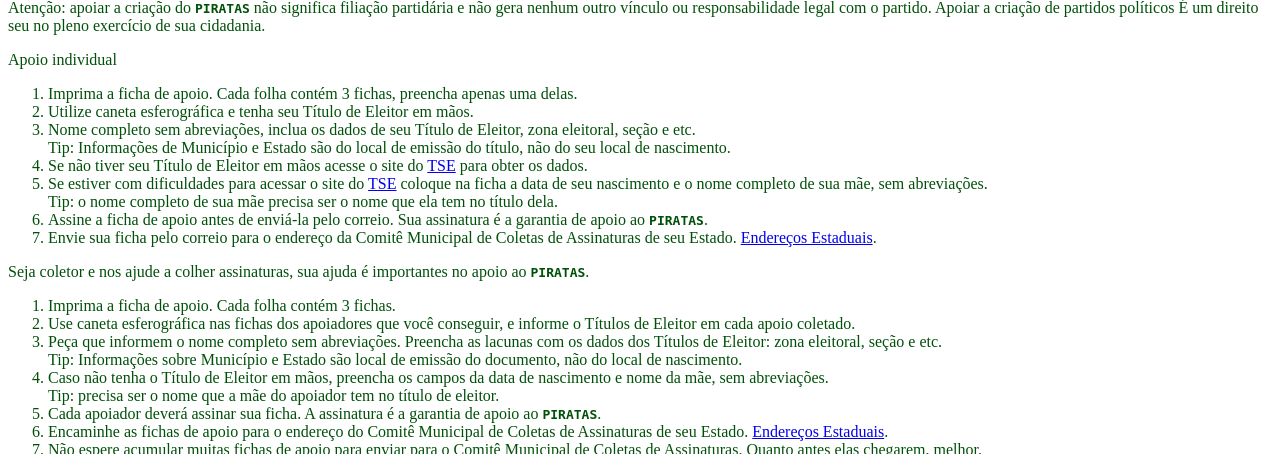
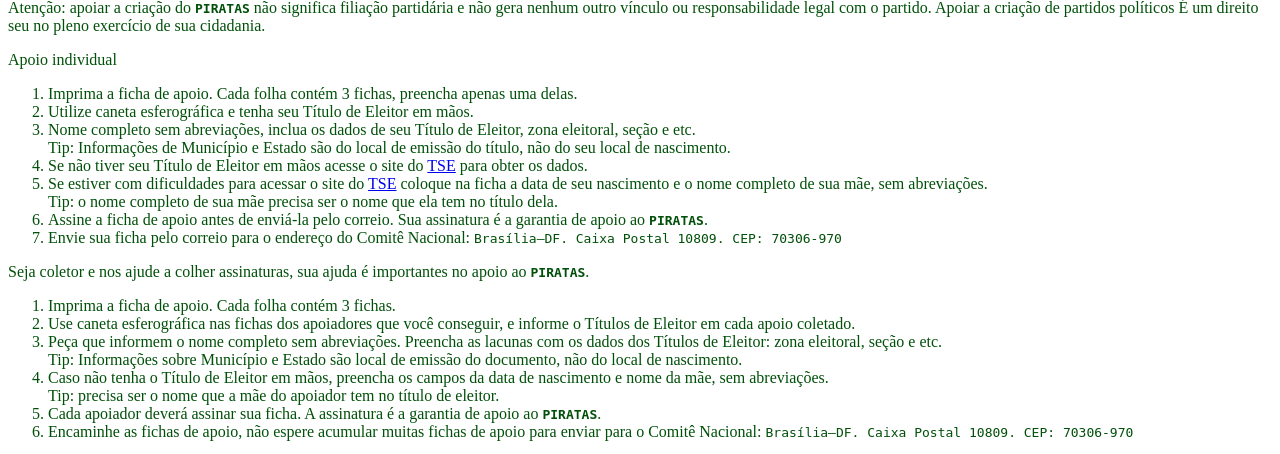
Before and after one commit to carloscosta/apoio-piratas, a Django app: page / in a window 1280 px wide. Shown: the part 487-941 px from the top of the page. Run offline with Django 3.2, Linux system fonts and the light colour scheme; some libraries are stand-ins or nearby versions.

Commit message:
Edit to include Brasilia inbox address.

```diff
--- a/apoio/apoio/templates/apoio/contatos.html
+++ b/apoio/apoio/templates/apoio/contatos.html
@@ -16,6 +16,8 @@
             <a href="https://twitter.com/PartidoPirataBR" text='big bolder'>Twitter</a>.
             visite nossa fanpage no
             <a href='https://www.facebook.com/PartidoPirata.BR' text='big bolder'>Facebook</a>.
+            Ou se preferir, envie uma carta para nosso Comitê Nacional no endereço
+            <code>Brasília–DF. Caixa Postal 10809. CEP: 70306-970</code>
         </p>
     </div>
 
--- a/apoio/apoio/templates/apoio/texto_apoio.html
+++ b/apoio/apoio/templates/apoio/texto_apoio.html
@@ -68,9 +68,12 @@
                 coloque na ficha a data de seu nascimento e o nome completo de sua mãe, sem abreviações.<br>
                 <span text="bold upper line-1 red">Tip</span>: o nome completo de sua mãe precisa ser o nome que ela tem no título dela.
             </li>
-            <li>Assine a ficha de apoio antes de enviá-la pelo correio. Sua assinatura é a garantia de apoio ao <strong><code>PIRATAS</code></strong>.</li>
-            <li>Envie sua ficha pelo correio para o endereço da Comitê Municipal de Coletas de Assinaturas de seu Estado.
-                <a href='#' text="big bolder">Endereços Estaduais</a>.</li>
+            <li>Assine a ficha de apoio antes de enviá-la pelo correio. Sua assinatura é a garantia de apoio ao
+                <strong><code>PIRATAS</code></strong>.</li>
+            <li>
+                Envie sua ficha pelo correio para o endereço do Comitê Nacional:
+                <code>Brasília–DF. Caixa Postal 10809. CEP: 70306-970</code>
+            </li>
         </ol>
     </div>
 
@@ -88,9 +91,10 @@
             <li>Caso não tenha o Título de Eleitor em mãos, preencha os campos da data de nascimento e nome da mãe, sem abreviações.<br>
                 <span text="bold upper line-1 red">Tip</span>: precisa ser o nome que a mãe do apoiador tem no título de eleitor.</li>
             <li>Cada apoiador deverá assinar sua ficha. A assinatura é a garantia de apoio ao <strong><code>PIRATAS</code></strong>.</li>
-            <li>Encaminhe as fichas de apoio para o endereço do Comitê Municipal de Coletas de Assinaturas de seu Estado.
-                <a href='#' text='big bolder'>Endereços Estaduais</a>.</li>
-            <li>Não espere acumular muitas fichas de apoio para enviar para o Comitê Municipal de Coletas de Assinaturas. Quanto antes elas chegarem, melhor.</li>
+            <li>
+                Encaminhe as fichas de apoio, não espere acumular muitas fichas de apoio para enviar para o Comitê Nacional:
+                <code>Brasília–DF. Caixa Postal 10809. CEP: 70306-970</code>
+            </li>
         </ol>
     </div>
 
```
Also changed, not shown: apoio/apoio/templates/apoio/volunteer.html (line endings or trailing spaces).
